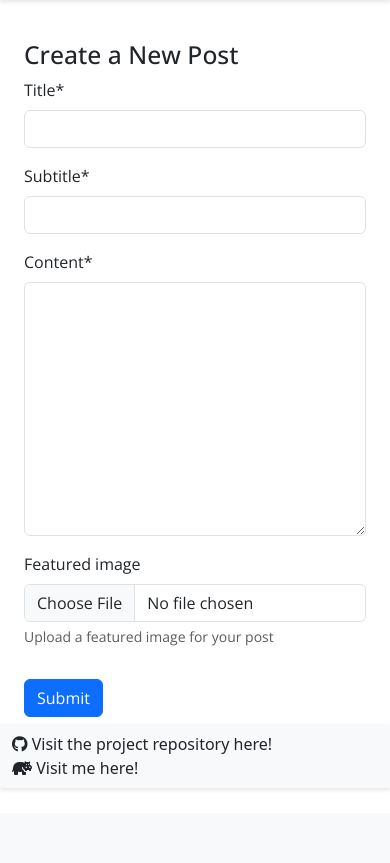
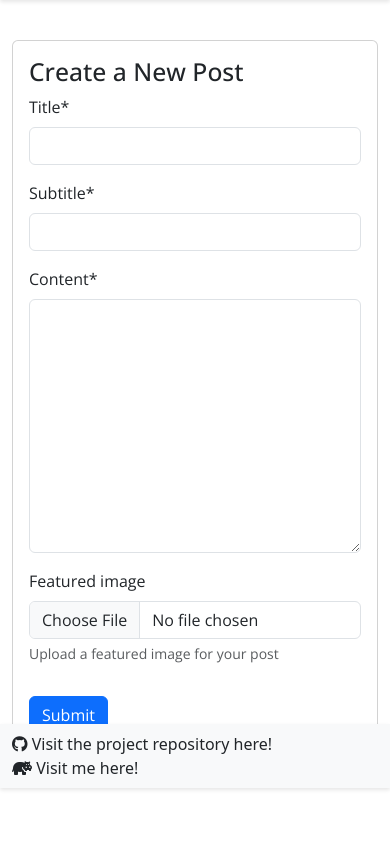
Before and after one commit to Sjwilhelms/BootChamp, a Django app: page /create-post/ in a window 390 px wide. Shown: the part 56-919 px from the top of the page. Before the commit the page ends 845 px from the top, so only its background shows below. Run offline with Django 4.2, Linux system fonts and the light colour scheme; some libraries are stand-ins or nearby versions; some web fonts are replaced.

Commit message:
add card classes to all forms

```diff
--- a/forum/templates/forum/create_post.html
+++ b/forum/templates/forum/create_post.html
@@ -7,13 +7,13 @@
 
 <div class="container">
     <div class="row">
-        <div class="col-12 col-md-6 mx-auto my-5">
+        <div class="card col-12 col-md-6 mx-auto my-5 p-3">
             <h2>Create a New Post</h2>
             <form method="post" enctype="multipart/form-data">
 
                 {{ form | crispy }}
                 {% csrf_token %}
-                <button type="submit" class="btn btn-primary mt-3">Submit</button>
+                <button type="submit" class="btn btn-primary mt-3 mb-3">Submit</button>
             </form>
         </div>
     </div>
--- a/forum/templates/forum/create_profile.html
+++ b/forum/templates/forum/create_profile.html
@@ -7,13 +7,13 @@
 
 <div class="container">
     <div class="row">
-        <div class="col-12 col-md-6 mx-auto my-5">
+        <div class="card col-12 col-md-6 mx-auto my-5 p-3">
             <h2>Create your profile, {{ user.username }}</h2>
             <form method="post" enctype="multipart/form-data">
 
                 {{ form | crispy }}
                 {% csrf_token %}
-                <button type="submit" class="btn btn-primary mt-3">Submit</button>
+                <button type="submit" class="btn btn-primary mt-3 mb-3">Submit</button>
             </form>
         </div>
     </div>
--- a/forum/templates/forum/edit_profile.html
+++ b/forum/templates/forum/edit_profile.html
@@ -7,13 +7,13 @@
 
 <div class="container">
     <div class="row">
-        <div class="col-12 col-md-6 mx-auto my-5">
+        <div class="card col-12 col-md-6 mx-auto my-5 p-3">
             <h2>Edit your profile, {{ user.username }}</h2>
             <form method="post" enctype="multipart/form-data">
 
                 {{ form | crispy }}
                 {% csrf_token %}
-                <button type="submit" class="btn btn-primary mt-3">Submit</button>
+                <button type="submit" class="btn btn-primary mt-3 mb-3">Submit</button>
             </form>
         </div>
     </div>
--- a/forum/templates/forum/post_detail.html
+++ b/forum/templates/forum/post_detail.html
@@ -4,7 +4,7 @@
 {% load crispy_forms_tags %}
 
 
-<div class="card my-3">
+<div class="card my-3 p-3">
     <div class="row g-0">
         <div class="col-md-4">
             {% if 'placeholder' in post.featured_image.url %}
--- a/forum/templates/forum/post_list.html
+++ b/forum/templates/forum/post_list.html
@@ -5,7 +5,7 @@
 
   {% for post in object_list %}
 
-  <div class="card my-3 post-list-item">
+  <div class="card my-3 post-list-item p-3">
     <div class="row g-0">
       <div class="col-md-4">
         {% if 'placeholder' in post.featured_image.url %}
```
Also changed, not shown: forum/templates/forum/edit_post.html (+7 -6 lines).
